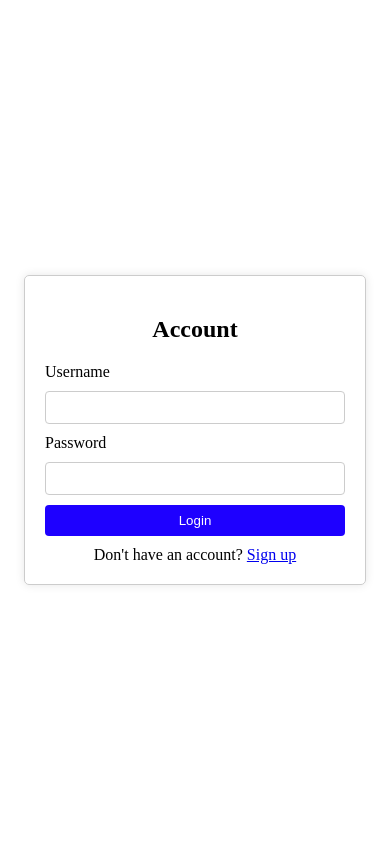
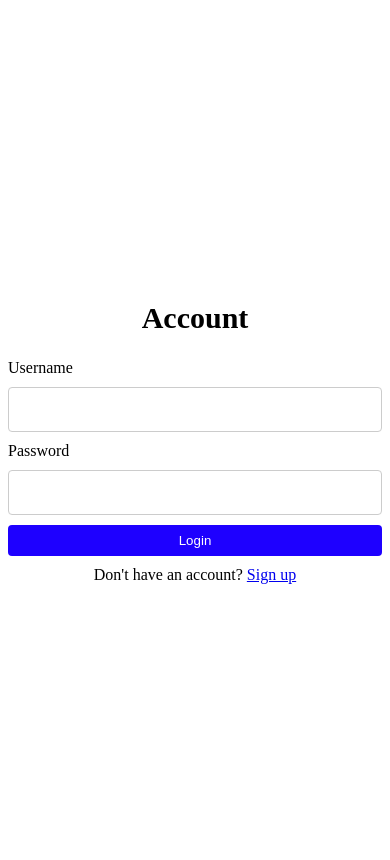
Before and after one commit to RonaldoGPP/Proyek_AMBW, a Flask app: page / in a window 390 px wide. Run offline with Flask 3, Linux system fonts and the light colour scheme; some libraries are stand-ins or nearby versions.

Commit message:
Add files via upload

```diff
--- a/templates/register.html
+++ b/templates/register.html
@@ -11,11 +11,13 @@
     }
 
     .form-container {
-      width: 300px;
+      width: 80%;
+      max-width: none;
       padding: 20px;
       border: 1px solid #ccc;
       border-radius: 5px;
       box-shadow: 0 0 10px rgba(0, 0, 0, 0.1);
+      margin: 0 auto;
     }
 
     .form-container h2 {
@@ -50,6 +52,30 @@
     .form-container .toggle-form {
       text-align: center;
       margin-top: 10px;
+    }
+    @media only screen and (max-width: 480px) {
+      .form-container {
+        width: 100%;
+        padding: 0;
+        border: none;
+        border-radius: 0;
+        box-shadow: none;
+        margin: 0;
+      }
+
+      .form-container h2 {
+        font-size: 30px;
+      }
+
+      .form-container input[type="text"],
+      .form-container input[type="password"] {
+        font-size: 20px;
+        padding: 10px;
+      }
+
+      body {
+        background-color: #ffffff; /* Set the background color of the body to match the form container */
+      }
     }
   </style>
 <link rel="manifest" href="{{ url_for('static', filename='manifest.json') }}" />
```
Also changed, not shown: static/icon/icon-192x192.png (added), static/icon/icon-256x256.png (added), static/icon/icon-384x384.png (added), static/icon/icon-512x512.png (added), static/manifest.json, static/uploads/Screenshot_2023-06-07_030549.png (added), static/uploads/Screenshot_20230215_134231.png (added).
